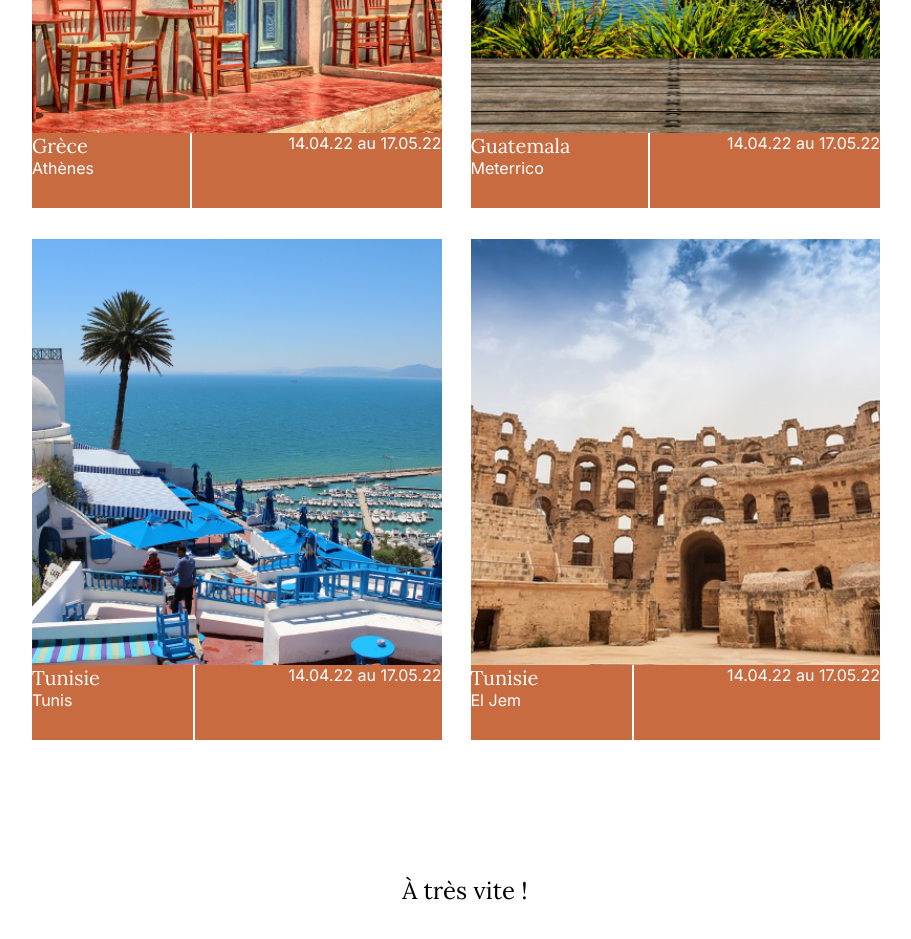
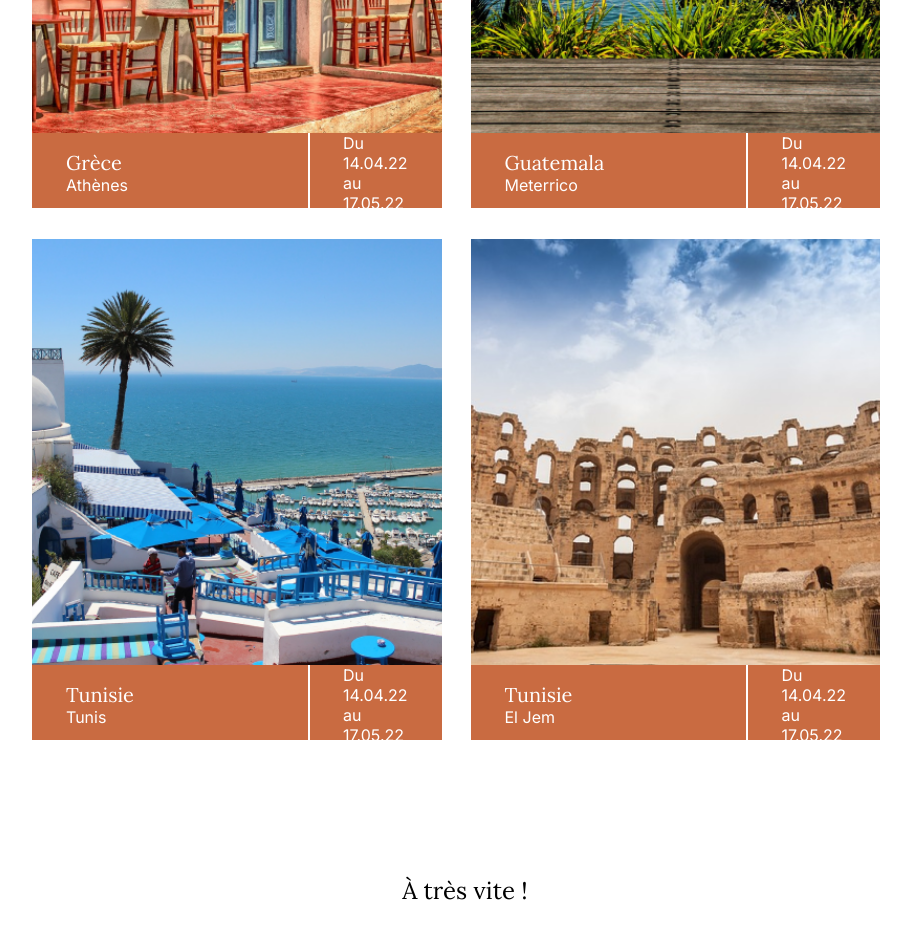
Before and after one commit to KatiaZd/Angular-BlogVoyage, an Angular app: page / in a window 1280 px wide. Shown: the part 1360-2299 px from the top of the page, without its empty margins (225-1136 px from the left). Built offline with nearby package versions, Linux system fonts and the light colour scheme; no server answers.

Commit message:
css grid

```diff
--- a/src/app/components/other-article/other-article.component.css
+++ b/src/app/components/other-article/other-article.component.css
@@ -77,6 +77,23 @@ img {
 
     .containerBackground {
         margin-bottom: 31px;
+        display: grid;
+        -webkit-box-align: center;
+            -ms-flex-align: center;
+                align-items: center;
+        grid-template-columns: 3fr 1px 1fr;
+        padding: 0 34px;
+    }
+
+    .separator {
+        border: 1px solid white;
+        height: 100%;
+
+    }
+
+    .date {
+        margin-left: 34px;
+
     }
 
 }
--- a/src/app/components/other-article/other-article.component.html
+++ b/src/app/components/other-article/other-article.component.html
@@ -10,8 +10,8 @@
             <p> {{ image.city }} </p>
         </div>
         <div class="separator"></div>
-        <p>
-          {{ image.startDate | date : "dd.MM.yy" }} au
+        <p class="date">
+          Du {{ image.startDate | date : "dd.MM.yy" }} au
           {{ image.endDate | date : "dd.MM.yy" }}
         </p>
       </div>
```
